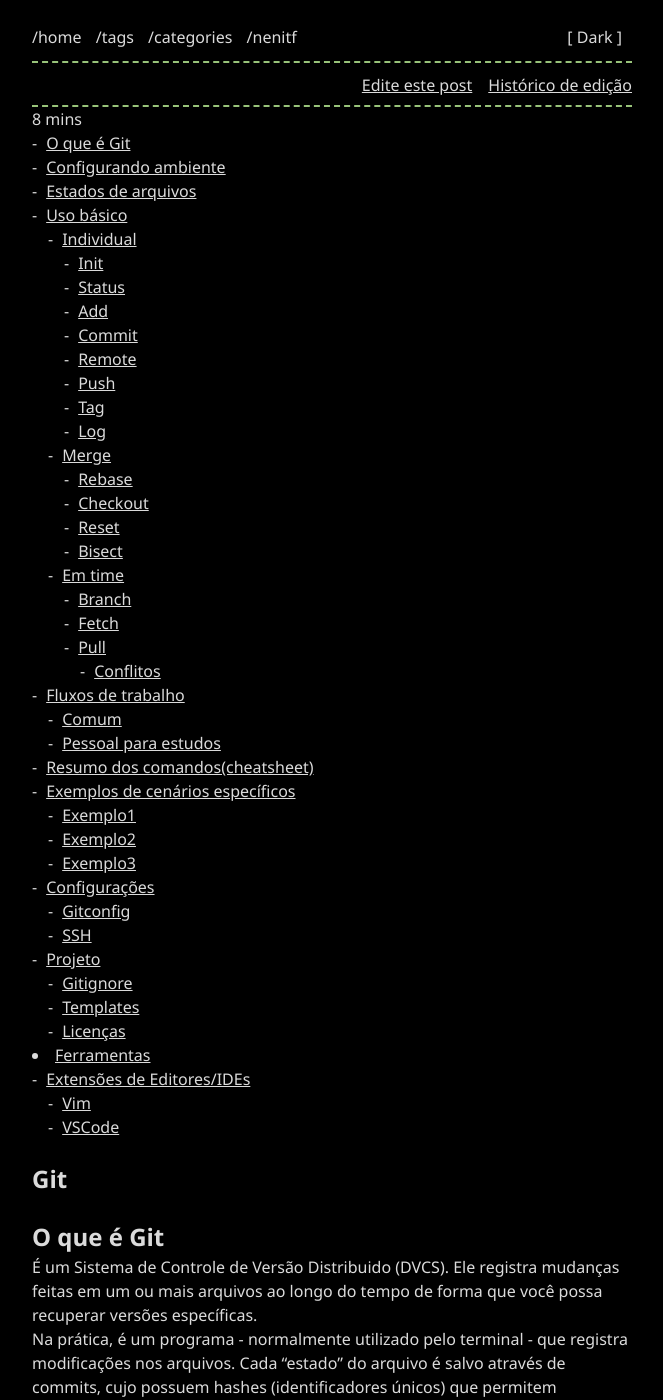
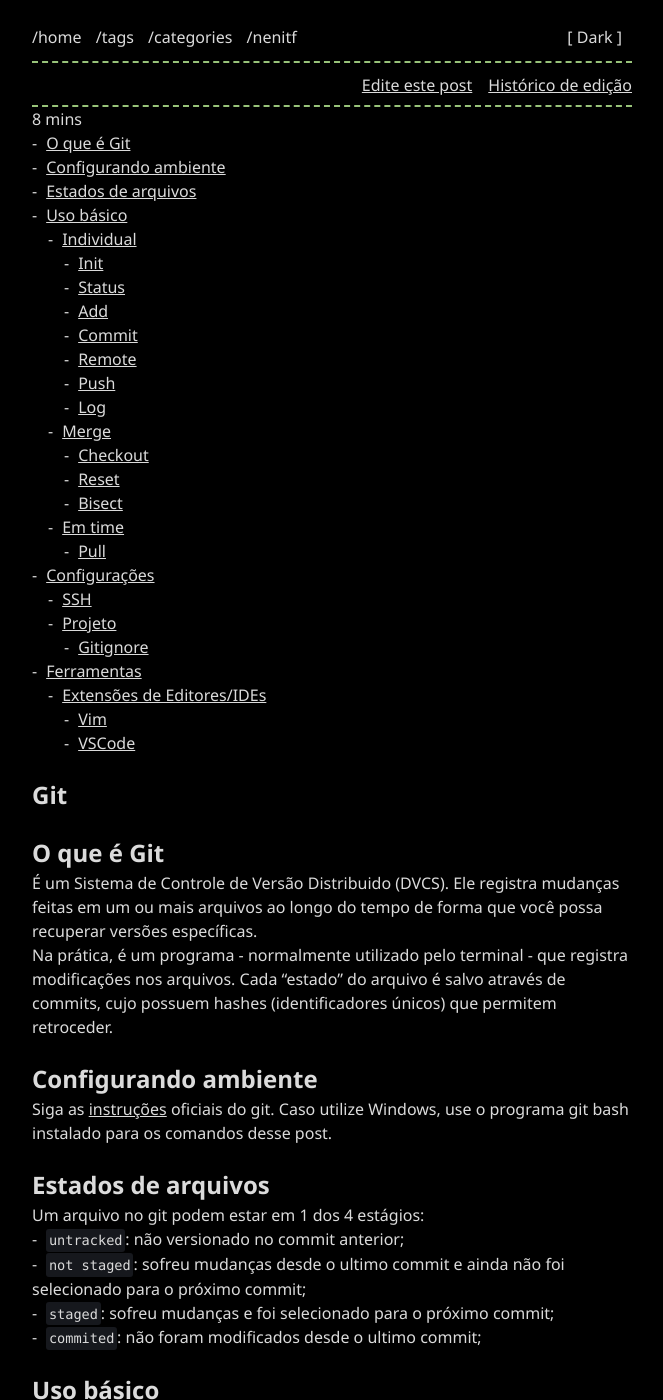
Before and after one commit to neninja/wtf, a Jekyll site: the page built from _posts/2019-7-31-git.md, in a window 1280 px wide and 1400 px high. Shown: the whole window, without its empty margins (308-971 px from the left). Built offline with Jekyll 4.4.1, drawn with Linux system fonts in a browser that asks for light colours; nearby versions of some CDN libraries; our own code applies the rules of GitHub Pages for plain Markdown files; library files that are not in the unit come from our copies; some of the changed text lies outside the part shown.

Commit message:
post(git): remove/comenta topicos desnecessários

```diff
--- a/_posts/2019-7-31-git.md
+++ b/_posts/2019-7-31-git.md
@@ -63,7 +63,7 @@ O [Github](http://github.com) hospeda projetos git online. Quando um projeto pos
 #### Push
 Para enviar o código juntamente com seu histórico para o Github, deve-se utilizar o comando ``git push <nome-do-remote> <nome-da-branch>``. Caso ainda não esteja trabalhando com branches, utilize `master` no nome da branch. Mais a frente o conceito será abordado.
 
-#### Tag
+<!--#### Tag-->
 
 #### Log
 Lista os commits, podendo ser usado abaixo:
@@ -77,7 +77,7 @@ Mescla duas branches. Caso nenhum commit tenha sido criado na branch de origem d
 
 > [Prós e contras](https://nvie.com/posts/a-successful-git-branching-model/#incorporating-a-finished-feature-on-develop) de fast-forward pelo criador do gitflow
 
-#### Rebase
+<!--#### Rebase-->
 
 #### Checkout
 - ``git checkout <hash-commit>``, acessa o commit transformando-o em uma branch temporária. Ideal para inspecionar estado do projeto naquele ponto
@@ -102,26 +102,18 @@ Utilizado para encontrar os commits que adicionaram código com bug, o bisect su
 > com ``git log`` é possível saber em que commit está para aprovar ou não (é a HEAD)
 
 ### Em time
-#### Branch
 
-#### Fetch
+<!-- #### Branch -->
+
+<!--#### Fetch -->
 
 #### Pull
 Caso tenha feito ``git clone`` ou ``git push`` em algum momento, você está apto para atualizar seu código de acordo com o seu `remote`.
 
-##### Conflitos
+<!--##### Conflitos-->
 
-## Fluxos de trabalho
-### Comum
-### Pessoal para estudos
-## Resumo dos comandos(cheatsheet)
-## Exemplos de cenários específicos
-### Exemplo1
-### Exemplo2
-### Exemplo3
 ## Configurações
-#### Gitconfig
-#### SSH
+### SSH
 1. Instalar gerador de ssh
     - ubuntu: ``sudo apt install openssh-client``
 
@@ -159,8 +151,6 @@ Host github.com
 ### Projeto
 #### Gitignore
 Para fazer o git ignorar arquivo (normalmente de configuração de IDE, logs e etc) é criado na raiz do projeto o arquivo `.gitignore`.
-#### Templates
-#### Licenças
 ## Ferramentas
 ### Extensões de Editores/IDEs
 #### Vim
```
